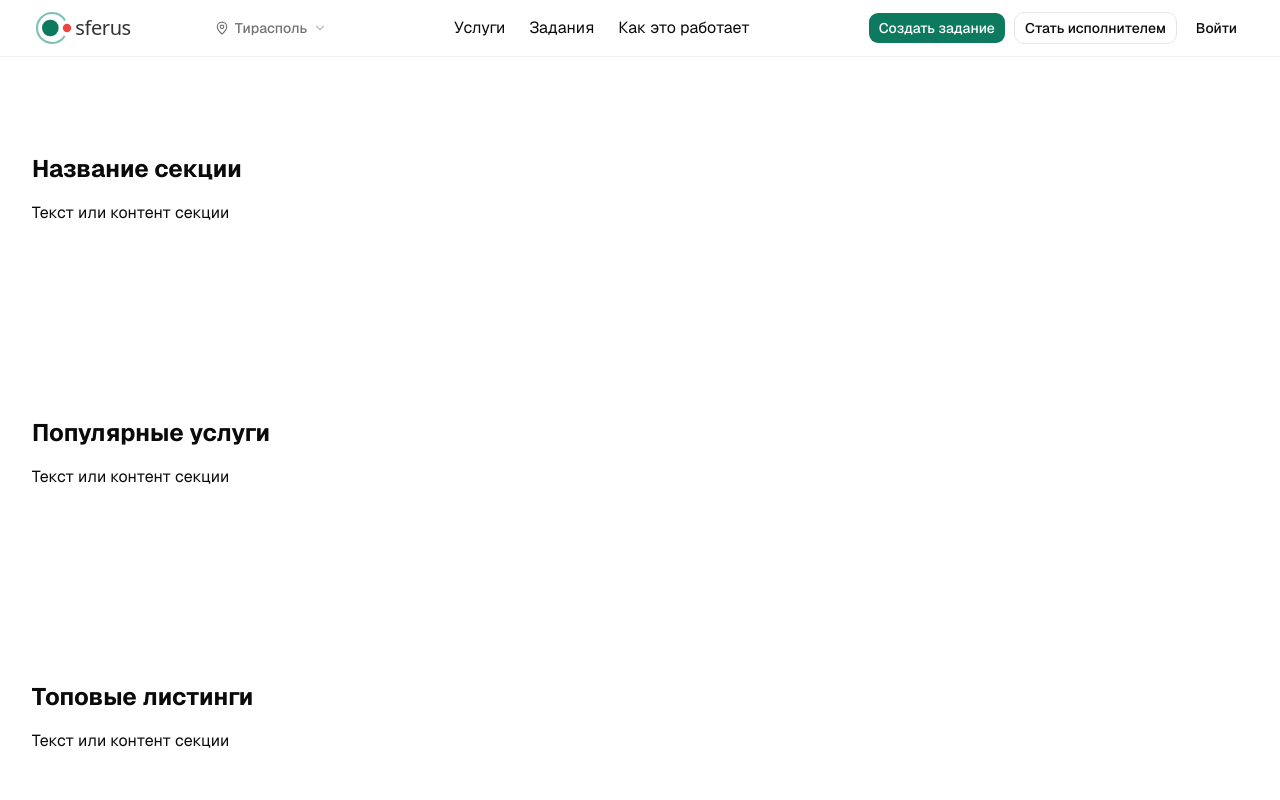
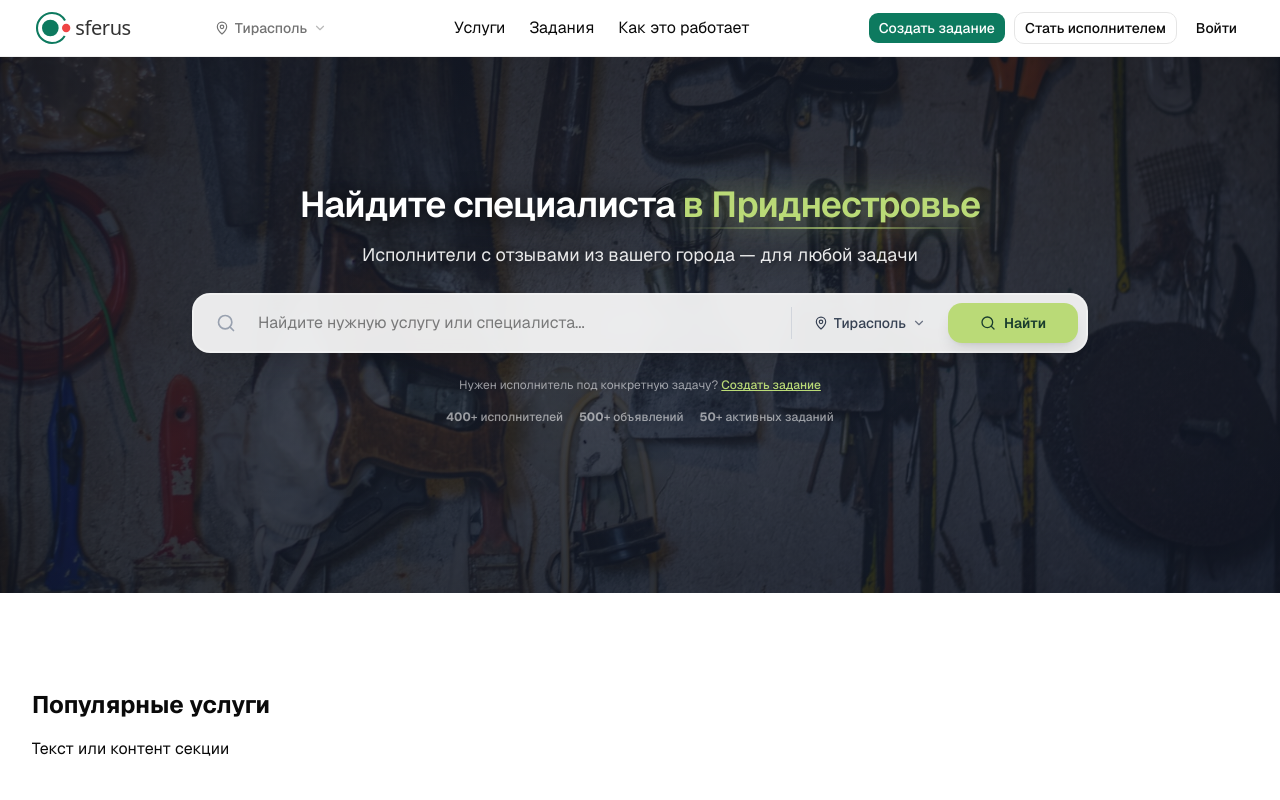
Before and after one commit to Vykovalch/sferus, a Next.js app: page / in a window 1280 px wide. Shown: the top 800 px of the page. Built offline with nearby package versions, Linux system fonts and the light colour scheme.

Commit message:
add HeroSection

```diff
--- a/src/components/home/HeroSection.tsx
+++ b/src/components/home/HeroSection.tsx
@@ -1,10 +1,111 @@
+import Image from "next/image";
+import Link from "next/link";
+import {
+  Search,
+  MapPin,
+  ChevronDown,
+} from "lucide-react";
+
 export function HeroSection() {
   return (
-    <section className="w-full py-16 md:py-24">
-      <div className="max-w-7xl mx-auto px-4 sm:px-6 lg:px-8">
-        <h2 className="text-2xl font-bold">Название секции</h2>
-        <div className="mt-4">
-          Текст или контент секции
+    <section className="relative py-20 md:py-32 overflow-hidden">
+      {/*Фон*/}
+      <div className="absolute inset-0">
+        <Image
+          src="/hero-bg.jpg"
+          alt="Инструменты и мастерская"
+          fill
+          className="object-cover"
+          priority
+        />
+        <div className="absolute inset-0 bg-linear-to-br from-slate-900/80 via-gray-900/75 to-slate-900/80" />
+        <div className="absolute inset-0 bg-[radial-gradient(ellipse_at_center,transparent_0%,rgba(0,0,0,0.25)_100%)]" />
+      </div>
+      <div className="container mx-auto px-4 relative z-10">
+        <div className="max-w-4xl mx-auto text-center">
+          <h1 className="text-2xl md:text-3xl lg:text-4xl font-semibold mb-4 tracking-tight">
+            <span className="text-white drop-shadow-[0_2px_12px_rgba(0,0,0,0.9)]">
+              Найдите специалиста{" "}
+            </span>
+            <span className="relative inline-block text-[#bada77] drop-shadow-[0_0_16px_rgba(186,218,119,0.5)]">
+              в Приднестровье
+              <span className="absolute -bottom-1 left-0 w-full h-0.5 bg-gradient-to-r from-transparent via-[#bada77] to-transparent opacity-70" />
+            </span>
+          </h1>
+
+          <p className="text-base md:text-lg text-white/90 mb-6 drop-shadow-[0_2px_8px_rgba(0,0,0,0.7)] max-w-2xl mx-auto">
+            Исполнители с отзывами из вашего города — для любой задачи
+          </p>
+
+          <div className="mb-6 max-w-4xl mx-auto">
+            <div className="relative group">
+              <Search className="absolute left-6 top-1/2 -translate-y-1/2 h-5 w-5 text-gray-400 group-focus-within:text-[#bada77] transition-colors z-10" />
+              <input
+                type="text"
+                placeholder="Найдите нужную услугу или специалиста..."
+                className="w-full pl-16 pr-80 py-4 text-base rounded-2xl border-2 border-white/30 bg-white/90 backdrop-blur-sm shadow-xl hover:shadow-2xl focus:shadow-2xl focus:border-[#bada77] focus:outline-none transition-all duration-300"
+              />
+              <div className="absolute right-2.5 top-1/2 -translate-y-1/2 flex items-center gap-2.5">
+                <div className="h-8 w-px bg-gray-300" />
+                <button
+                  type="button"
+                  className="flex items-center gap-1.5 px-3 py-2.5 text-sm rounded-xl bg-transparent hover:bg-gray-50 focus:bg-gray-50 focus:outline-none transition-all duration-200 cursor-pointer font-medium text-gray-700"
+                >
+                  <MapPin className="h-3.5 w-3.5" />
+                  <span>Тирасполь</span>
+                  <ChevronDown className="h-3.5 w-3.5 text-gray-500" />
+                </button>
+                <button
+                  type="button"
+                  className="px-8 py-2.5 bg-[#bada77] hover:bg-[#a8c565] text-[#1a3d2e] rounded-xl shadow-lg hover:shadow-xl transition-all duration-300 flex items-center justify-center gap-2 font-semibold text-sm cursor-pointer"
+                >
+                  <Search className="h-4 w-4" />
+                  <span>Найти</span>
+                </button>
+              </div>
+            </div>
+          </div>
+
+          {/* Подсказка */}
+          <p className="text-xs text-gray-100/60 mb-4">
+            Нужен исполнитель под конкретную задачу?{" "}
+            <Link
+              href="/tasks/new"
+              className="text-[#bada77] hover:text-[#a8c565] underline transition-colors font-medium"
+            >
+              Создать задание
+            </Link>
+          </p>
+
+          {/* Статистика */}
+          <div className="flex items-center justify-center gap-4 text-white/55 text-xs mb-10">
+            <span className="font-medium">
+              <span className="font-bold">400</span>+ исполнителей
+            </span>
+            <span className="font-medium">
+              <span className="font-bold">500</span>+ объявлений
+            </span>
+            <span className="font-medium">
+              <span className="font-bold">50</span>+ активных заданий
+            </span>
+          </div>
+
+          {/* Теги категорий */}
+          {/* <div className="flex flex-wrap justify-center gap-3 mb-12">
+            {heroCategories.map((cat) => {
+              const Icon = cat.icon
+              return (
+                <Link
+                  key={cat.name}
+                  href={`/services?category=${cat.name}`}
+                  className={`flex items-center gap-2 px-5 py-3 rounded-full backdrop-blur-sm border-2 hover:shadow-lg transition-all duration-200 opacity-80 hover:opacity-100 ${cat.bg}`}
+                >
+                  <Icon className="h-4 w-4 text-white/90" />
+                  <span className="text-sm font-medium text-white/90">{cat.name}</span>
+                </Link>
+              )
+            })}
+          </div> */}
         </div>
       </div>
     </section>
--- a/src/components/shared/Logo.tsx
+++ b/src/components/shared/Logo.tsx
@@ -22,13 +22,13 @@ export function Logo({ className, compact = false, footer = false }: LogoProps)
           cx="24"
           cy="24"
           r="18"
-          stroke="#7EBFB3"
+          stroke="#0d7a5f"
           strokeWidth="2.5"
           fill="none"
           strokeDasharray="93.1 20"
           strokeDashoffset="-10"
         />
-        <circle cx="42" cy="24" r="5" fill="#ef4444" />
+        <circle cx="41" cy="24" r="5" fill="#ef4444" />
       </svg>
     );
   }
@@ -47,13 +47,13 @@ export function Logo({ className, compact = false, footer = false }: LogoProps)
         cx="24"
         cy="24"
         r="18"
-        stroke="#7EBFB3"
+        stroke="#0d7a5f"
         strokeWidth="2.5"
         fill="none"
         strokeDasharray="93.1 20"
         strokeDashoffset="-10"
       />
-      <circle cx="42" cy="24" r="5" fill="#ef4444" />
+      <circle cx="41" cy="24" r="5" fill="#ef4444" />
       <text
         x="52"
         y="32"
```
Also changed, not shown: public/hero-bg.jpg (added).
